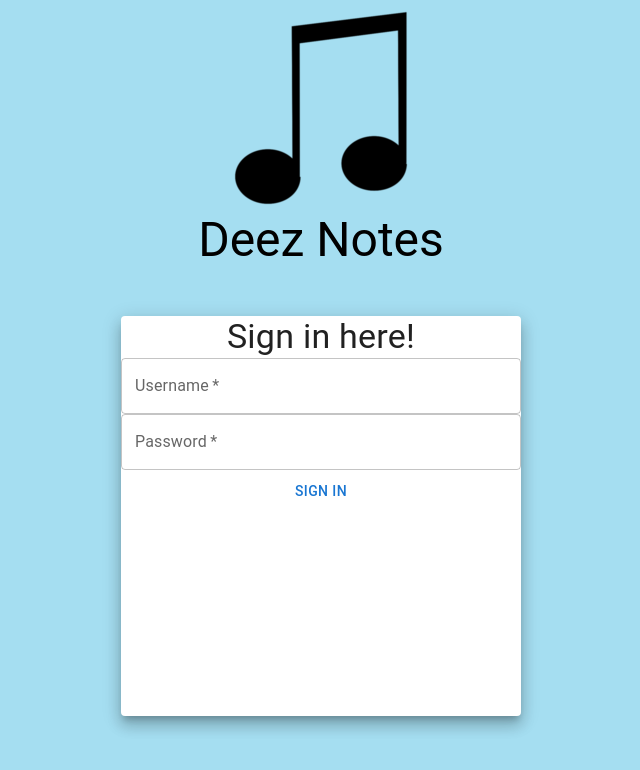
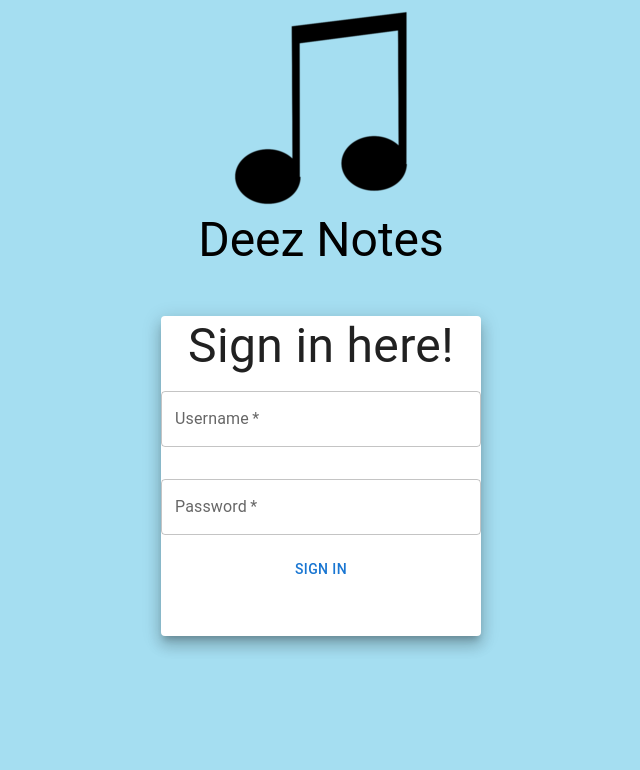
Before and after one commit to deez-notes/deez-notes, a React (Create React App) app in the folder frontend/: page / in a window 1280 px wide. Shown: the top 770 px of the page, without its empty margins (319-959 px from the left). Built offline with nearby package versions, Linux system fonts and the light colour scheme.

Commit message:
set up Scss to override MUI

```diff
--- a/frontend/package.json
+++ b/frontend/package.json
@@ -11,6 +11,7 @@
     "@testing-library/react": "^13.1.1",
     "@testing-library/user-event": "^13.5.0",
     "history": "^5.3.0",
+    "node-sass": "^7.0.1",
     "react": "^18.0.0",
     "react-dom": "^18.0.0",
     "react-router-dom": "^6.3.0",
--- a/frontend/src/App.js
+++ b/frontend/src/App.js
@@ -1,22 +1,24 @@
 import React from "react";
 import './App.css';
-
 import Home from './components/Home';
 import Create from './components/Create';
 import Error from './components/Error';
 import { BrowserRouter as Router, Route, Routes } from "react-router-dom";
+import StyledEngineProvider from "@mui/material/StyledEngineProvider"
 
 
 function App() {
   return (
     <div className="App">
+      <StyledEngineProvider injectFirst>
         <Router>
           <Routes>
             <Route path="/" element={<Home />} />
             <Route path="/create" element={<Create />} />
-          <Route path="*" element={<Error/ >} />
+            <Route path="*" element={<Error />} />
           </Routes>
         </Router>
+      </StyledEngineProvider>
     </div>
   );
 }
--- a/frontend/src/components/Home.js
+++ b/frontend/src/components/Home.js
@@ -1,6 +1,6 @@
 import React from 'react'
-import { Button, Grid, Paper, TextField, Typography } from "@mui/material"
-import '../styles/Home.css'
+import { Button, Grid, Paper, TextField, Typography } from "@mui/material";
+import css from '../styles/Home.module.scss';
 
 function Home() {
     return (
@@ -9,16 +9,14 @@ function Home() {
                 <img src="musical-note.webp" alt="" />
             </div>
             <Typography variant="h3">Deez Notes</Typography>
-            <div id="signIn-form-container">
-                <Grid>
-                    <Paper elevation={10} style={{ width: "50vh", height: "50vh" }} id="signIn-form">
-                        <Typography variant="h4">Sign in here!</Typography>
-                        <TextField label="Username" placeholder='Enter your username!' fullWidth required />
-                        <TextField label="Password" placeholder='Enter your password!' type="password" fullWidth required />
+            <div className={css.signInContainer}>
+                <Paper elevation={10} className={css.signInForm}>
+                    <Typography className={css.formTitle} variant="h4">Sign in here!</Typography>
+                    <TextField className={css.input} label="Username" placeholder='Enter your username!' fullWidth required />
+                    <TextField className={css.input} label="Password" placeholder='Enter your password!' type="password" fullWidth required />
 
-                        <Button type='submit' color='primary'>Sign In</Button>
-                    </Paper>
-                </Grid>
+                    <Button type='submit' color='primary'>Sign In</Button>
+                </Paper>
             </div>
         </div >
     )
--- a/frontend/src/index.js
+++ b/frontend/src/index.js
@@ -1,6 +1,7 @@
 import React from 'react';
 import ReactDOM from 'react-dom/client';
 import App from './App';
+
 
 const root = ReactDOM.createRoot(document.getElementById('root'));
 root.render(
--- a/frontend/src/styles/Home.css
+++ /dev/null
@@ -1,24 +0,0 @@
-#Home {
-  background-color: #A5DEF1;
-}
-
-#signIn-form-container {
-  display: -webkit-box;
-  display: -ms-flexbox;
-  display: flex;
-  -webkit-box-pack: center;
-      -ms-flex-pack: center;
-          justify-content: center;
-  padding-top: 3em;
-}
-
-#signIn-form {
-  -ms-grid-column-align: center;
-      justify-self: center;
-  font-size: 2em;
-}
-
-TextField {
-  margin-top: 10em;
-}
-/*# sourceMappingURL=Home.css.map */
--- /dev/null
+++ b/frontend/src/styles/Home.module.scss
@@ -0,0 +1,26 @@
+$background: #A5DEF1;
+
+#Home {
+    background-color: $background;
+}
+
+
+.signInContainer {
+    display: flex;
+    justify-content: center;
+    padding-top: 3rem;
+}
+
+.formTitle {
+    font-size: 3em;
+}
+
+.signInForm {
+    display: flex-column;
+    height: 20rem;
+    width: 20rem;
+}
+
+.input {
+    margin: 1em 0 1em 0;
+}
--- a/frontend/src/styles/Home.scss
+++ /dev/null
@@ -1,16 +0,0 @@
-$background: #A5DEF1;
-
-#Home {
-    background-color: $background;
-}
-
-
-#signIn-form-container {
-    display: flex;
-    justify-content: center;
-    padding-top: 3em;
-}
-
-#signIn-form {
-    font-size: 2em;
-}
```
Also changed, not shown: 2 other files (tests, documents, lock files or other folders). Lines whose indentation alone changed are shown as unchanged.
